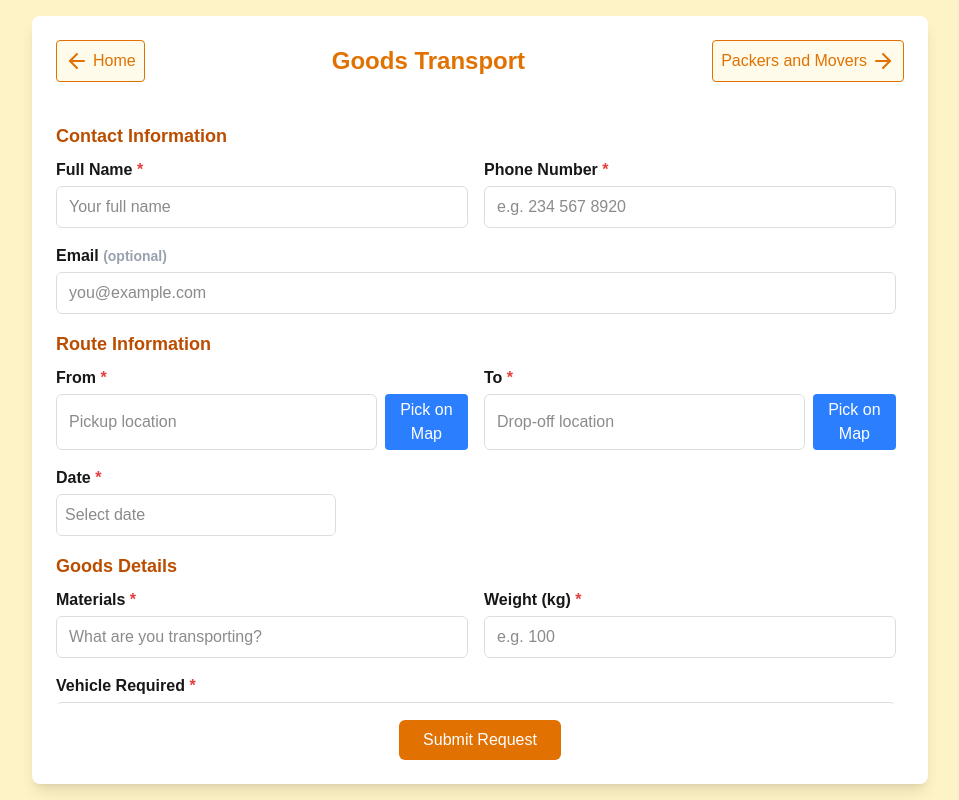
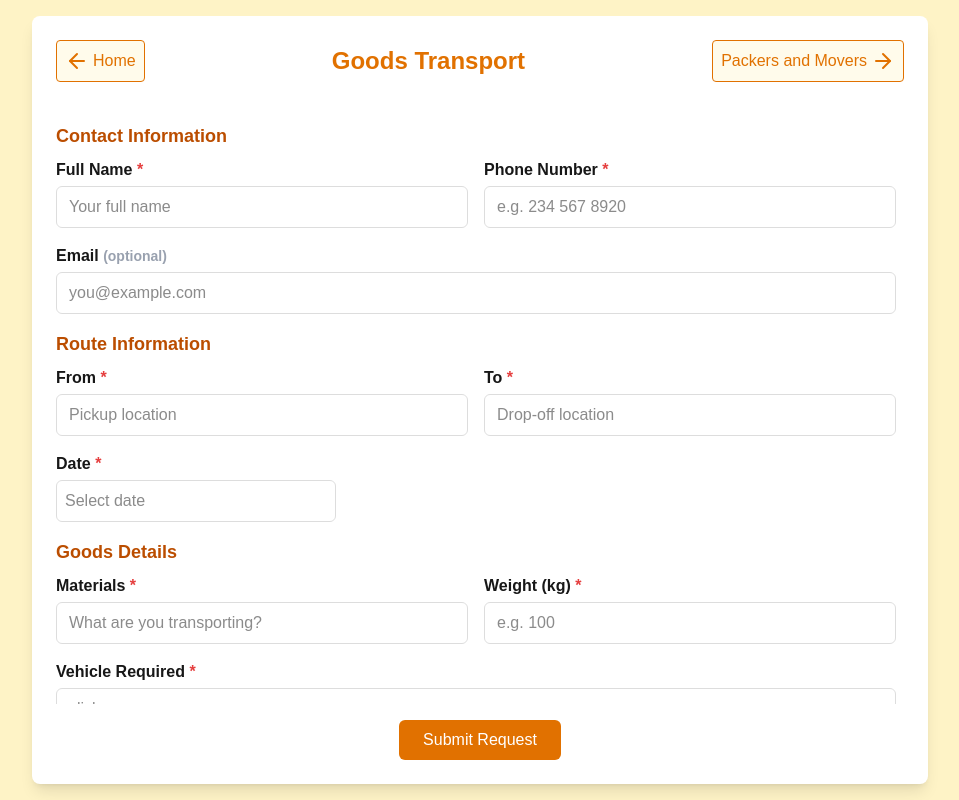
Before and after one commit to eintransportasset/Ein-website, a Next.js app: page /goods-transport in a window 1280 px wide. Shown: the whole page, without its empty margins (160-1119 px from the left). Built offline with nearby package versions, Linux system fonts and the light colour scheme; no server answers.

Commit message:
temperory

```diff
--- a/src/app/goods-transport/page.tsx
+++ b/src/app/goods-transport/page.tsx
@@ -1,49 +1,31 @@
 'use client'
 import React, { useState } from 'react'
-import { useForm, SubmitHandler, Controller } from 'react-hook-form'
+import { useForm, SubmitHandler } from 'react-hook-form'
 import DateInput from '@/components/DateInput';
-import GMap from '@/components/map';
+import Map from '@/components/map';
 import Link from 'next/link';
 import { ArrowLeft, ArrowRight } from 'lucide-react';
 import { useRouter } from 'next/navigation';
-import Modal from '@/components/model';
+import Modal from '@/components/modal';
 
-
-type FormData = {
-  fromLat: number;
-  fromLng: number;
-  fromAddress: string;
-  fromDistrict?: string;
-  toLat: number;
-  toLng: number;
-  toAddress: string;
-  toDistrict?: string;
-  dateTime: string;
-  description: string;
+export interface FormData {
   fullName: string;
   phoneNumber: string;
   email?: string;
+  from: string;
+  to: string;
+  dateTime: string;
   materials: string;
-  weight: string;
+  weight: number;
   vehicle?: string;
-};
-
-type LocationField = {
-  address: string;
-  lat: number;
-  lng: number;
-  district?: string;
-};
+  description?: string;
+}
 const Page: React.FC = () => {
   const router = useRouter();
   const { register, handleSubmit, control, formState: { errors }, reset, setValue } = useForm<FormData>();
   const [loading, setLoading] = useState(false);
   const [submitted, setSubmitted] = useState(false);
   const [isOpen, setIsOpen] = useState(false);
-  const [showMap, setShowMap] = useState<'from' | 'to' | null>(null);
-  // Store selected locations for from/to
-  const [fromLocation, setFromLocation] = useState<LocationField | null>(null);
-  const [toLocation, setToLocation] = useState<LocationField | null>(null);
   const onSubmit: SubmitHandler<FormData> = async (data) => {
     setLoading(true);
     setSubmitted(false);
@@ -65,11 +47,11 @@ const Page: React.FC = () => {
 
       setSubmitted(true);
       reset(); // Reset form after successful submission
-      // setFromLocation(null);
-      // setToLocation(null);
-      router.push('/order-placed');
+      // window.scrollTo({ top: 0, behavior: 'smooth' });
+
+      router.push('/order-placed'); // Redirect to order placed page after submission
     } catch (error) {
-      console.log("error in create ", error)
+      console.log("erron in create ", error)
       alert("Something went wrong. Please try again.");
     }
 
@@ -278,7 +260,7 @@ const Page: React.FC = () => {
                   },
                   maxLength: {
                     value: 10,
-                    message: "maximum 10 characters allowed"
+                    message: "maximum 10 charactors allowed"
                   }
                 })} className="input" placeholder="e.g. 234 567 8920" />
                 {errors.phoneNumber && <p className="error">{errors.phoneNumber.message}</p>}
@@ -289,63 +271,20 @@ const Page: React.FC = () => {
               </div>
             </div>
           </div>
-
           {/* Route Info */}
           <div>
             <h2 className="text-lg font-semibold mb-2 text-amber-700">Route Information</h2>
             <div className="grid grid-cols-1 md:grid-cols-2 gap-4">
               <div>
                 <label className="label">From <span className="required">*</span></label>
-                <div className="flex gap-2">
-                  <input
-                    {...register("fromAddress", { required: "Pickup location is required" })}
-                    className="input"
-                    placeholder="Pickup location"
-                    value={fromLocation?.address || ""}
-                    readOnly
-                  />
-                  <button
-                    type="button"
-                    className="bg-blue-500 text-white px-2 py-1 rounded"
-                    onClick={() => setShowMap('from')}
-                  >
-                    Pick on Map
-                  </button>
-                </div>
-                {errors.fromAddress && <p className="error">{errors.fromAddress.message}</p>}
-
-                {/* Hidden fields for lat/lng */}
-                <input type="hidden" {...register("fromLat", { required: true })} />
-                <input type="hidden" {...register("fromLng", { required: true })} />
-                <input type="hidden" {...register("fromDistrict")} />
+                <input {...register("from", { required: "Starting location is required" })} className="input" placeholder="Pickup location" />
+                {errors.from && <p className="error">{errors.from.message}</p>}
               </div>
-
               <div>
                 <label className="label">To <span className="required">*</span></label>
-                <div className="flex gap-2">
-                  <input
-                    {...register("toAddress", { required: "Destination is required" })}
-                    className="input"
-                    placeholder="Drop-off location"
-                    value={toLocation?.address || ""}
-                    readOnly
-                  />
-                  <button
-                    type="button"
-                    className="bg-blue-500 text-white px-2 py-1 rounded"
-                    onClick={() => setShowMap('to')}
-                  >
-                    Pick on Map
-                  </button>
-                </div>
-                {errors.toAddress && <p className="error">{errors.toAddress.message}</p>}
-
-                {/* Hidden fields for lat/lng */}
-                <input type="hidden" {...register("toLat", { required: true })} />
-                <input type="hidden" {...register("toLng", { required: true })} />
-                <input type="hidden" {...register("toDistrict")} />
+                <input {...register("to", { required: "Destination is required" })} className="input" placeholder="Drop-off location" />
+                {errors.to && <p className="error">{errors.to.message}</p>}
               </div>
-
               <div className="md:col-span-2">
                 <label className="label">Date <span className="required">*</span></label>
                 {/* <input type="datetime-local" {...register("dateTime", { required: "Date and time are required" })} className="input" />
@@ -403,26 +342,11 @@ const Page: React.FC = () => {
       </div>
       {
         isOpen && (
-          <Modal isOpen={isOpen} setIsOpen={setIsOpen} selectValue={(value: string) => setValue('vehicle', value)} />
+          <Modal isOpen={isOpen} setIsOpen={setIsOpen} selectValue={setValue} />
         )
       }
-      {/* Show map picker modal */}
-      {showMap && (
-        <div className="fixed inset-0 bg-black bg-opacity-40 flex items-center justify-center z-50">
-          <div className="bg-white rounded-lg shadow-lg p-4 w-full max-w-2xl h-[500px] relative">
-            <GMap
-              onLocationSelect={handleMapLocationSelect}
-              onBack={() => setShowMap(null)}
-            />
-            <button
-              className="absolute top-2 right-2 text-gray-600 hover:text-red-600"
-              onClick={() => setShowMap(null)}
-            >
-              ✕
-            </button>
-          </div>
-        </div>
-      )}
+      {/* <Map /> */
+      }
     </div>
   );
 };
--- a/src/app/page.tsx
+++ b/src/app/page.tsx
@@ -27,6 +27,7 @@ import {
   TrendingUp,
   Heart,
   PlayCircle,
+  Sparkles,
   ArrowUpRight,
   Quote,
   Calendar,
```
Also changed, not shown: src/components/modal.tsx (renamed from src/components/model.tsx).
